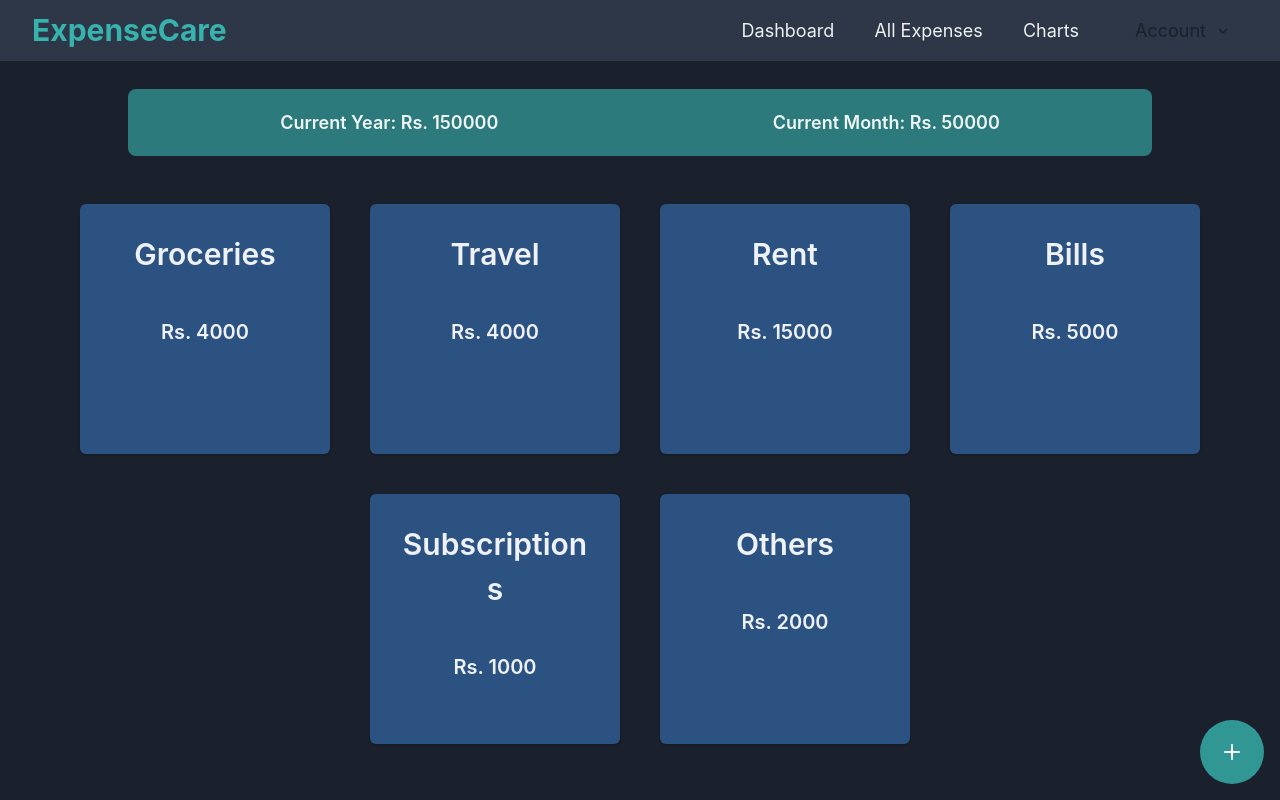
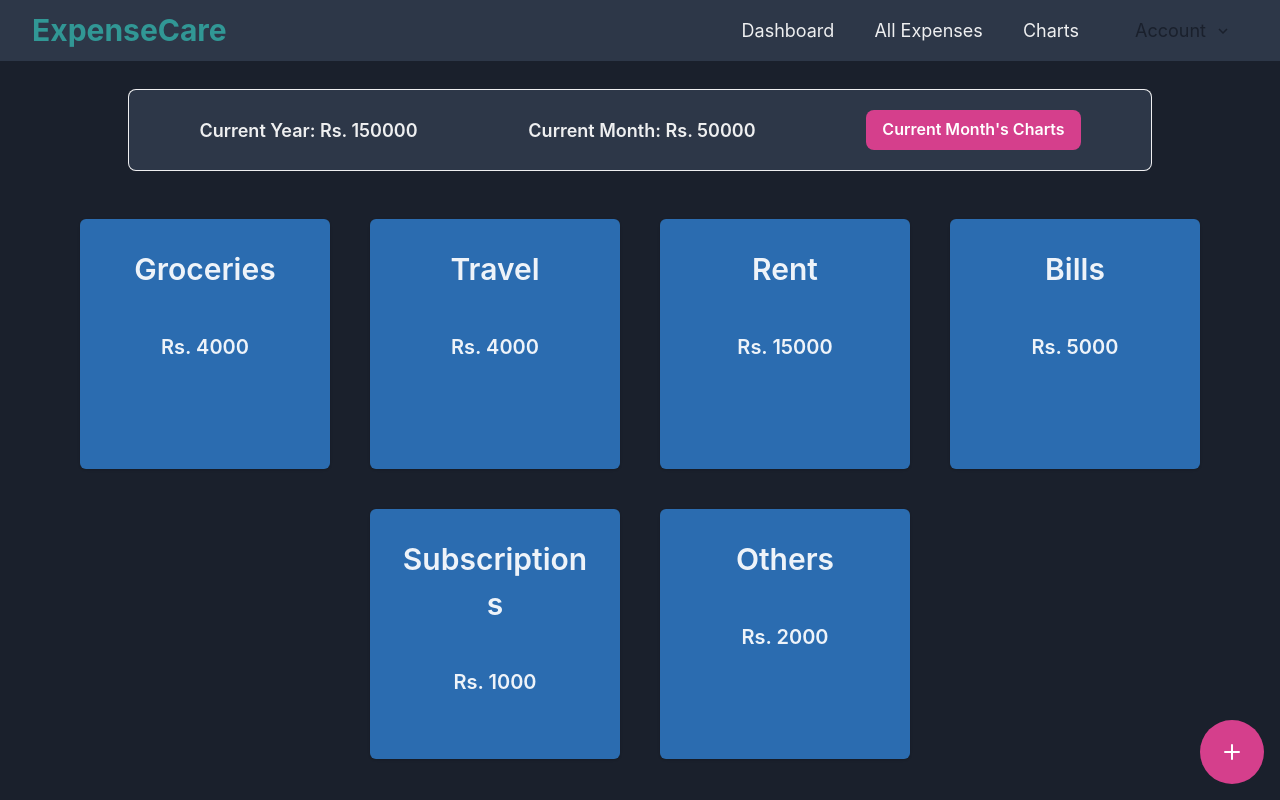
Before and after one commit to hareeshbabu82ns/ExpenseCare, a React (Vite) app: page /dashboard in a window 1280 px wide. Built offline with nearby package versions, Linux system fonts and the light colour scheme.

Commit message:
Theme changes

```diff
--- a/src/components/AddCategoryButton.jsx
+++ b/src/components/AddCategoryButton.jsx
@@ -30,7 +30,7 @@ function AddCategoryButton() {
         position={"fixed"}
         bottom={"1rem"}
         right={"1rem"}
-        colorScheme="teal"
+        colorScheme="pink"
         onClick={onOpen}
       >
         <AddIcon />
--- a/src/components/ExpenseCard.jsx
+++ b/src/components/ExpenseCard.jsx
@@ -27,7 +27,7 @@ function ExpenseCard({ name, totalExpense }) {
       <Card
         h={"250px"}
         w={{ base: "300px", md: "250px" }}
-        bgColor={"blue.700"}
+        bgColor={"blue.600"}
         textAlign={"center"}
         color={"text"}
         p={2}
--- a/src/components/Header.jsx
+++ b/src/components/Header.jsx
@@ -26,7 +26,7 @@ function Header() {
       zIndex={"sticky"}
     >
       <Flex>
-        <Text fontSize={"3xl"} fontWeight={"bold"} color={"teal.400"}>
+        <Text fontSize={"3xl"} fontWeight={"bold"} color={"teal.500"}>
           ExpenseCare
         </Text>
       </Flex>
@@ -83,7 +83,7 @@ function Header() {
             aria-label="options"
             icon={<HamburgerIcon />}
             color={"text"}
-            bgColor={"teal.600"}
+            bgColor={"teal.500"}
           />
           <MenuList bgColor={"lightgray"}>
             <MenuItem bgColor={"lightgray"}>
--- a/src/components/TotalExpenseCard.jsx
+++ b/src/components/TotalExpenseCard.jsx
@@ -8,11 +8,14 @@ import {
   Text,
 } from "@chakra-ui/react";
 import React from "react";
+import { Link } from "react-router-dom";
 
 function TotalExpenseCard() {
   return (
     <Flex
-      bg={"teal.600"}
+      bgColor={"lightgray"}
+      border={"solid"}
+      borderWidth={"thin"}
       rounded={"lg"}
       w={"80%"}
       justify={"space-around"}
@@ -27,9 +30,9 @@ function TotalExpenseCard() {
     >
       <Text>Current Year: Rs. 150000</Text>
       <Text>Current Month: Rs. 50000</Text>
-      {/* <Button rounded={"lg"} colorScheme="pink">
-        View Charts
-      </Button> */}
+      <Button as={Link} to="/charts" rounded={"lg"} colorScheme="pink">
+        Current Month's Charts
+      </Button>
     </Flex>
   );
 }
```
